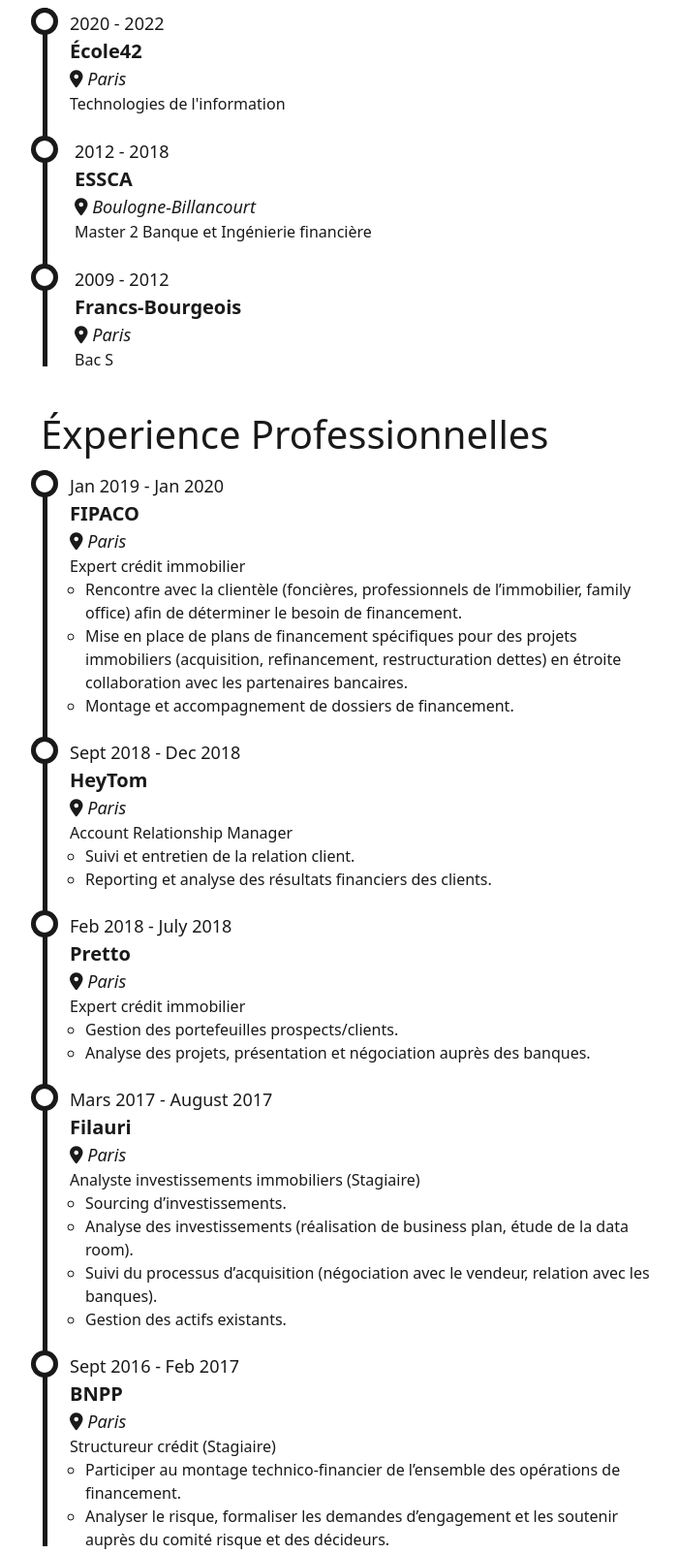
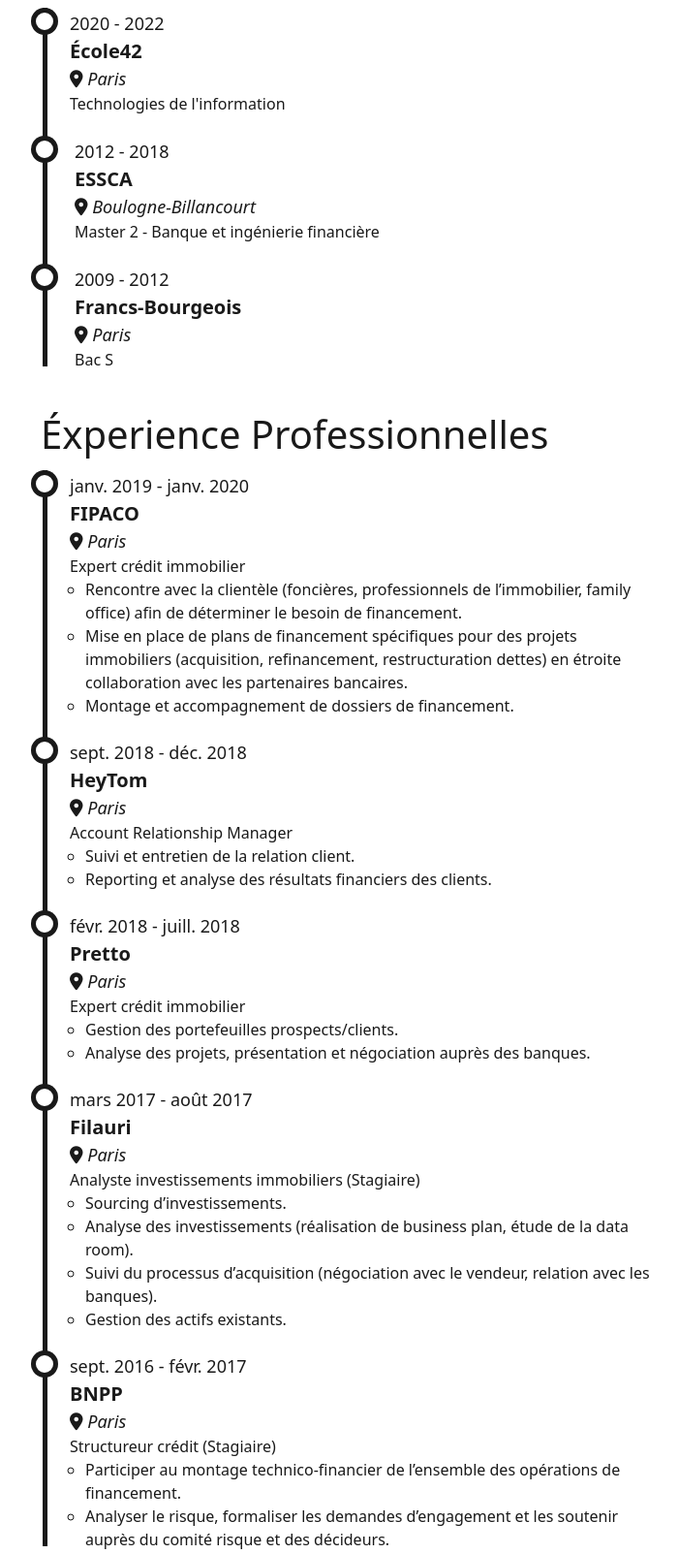
Before and after one commit to UnDesSix/undessix.github.io, a plain HTML site: page fr/about.html in a window 1280 px wide. Shown: the part 1123-2726 px from the top of the page at 97% size, without its empty margins (278-979 px from the left). Drawn offline with Linux system fonts and the light colour scheme.

Commit message:
fix MONTHS IN FR INSTEAD OF EN

```diff
--- a/fr/about.html
+++ b/fr/about.html
@@ -107,7 +107,7 @@
               <p class="date">2012 - 2018</p>
               <p class="company">ESSCA</p>
               <p class="place"><i class="fa-solid fa-location-dot"></i> Boulogne-Billancourt</p>
-              <p class="description">Master 2 Banque et Ingénierie financière</p>
+              <p class="description">Master 2 - Banque et ingénierie financière</p>
             </div>
           </li>
           <li class="subway-il">
@@ -126,7 +126,7 @@
         <ul class="subway-ul">
           <li class="subway-il">
             <div style="padding-left: 15px;">
-              <p class="date">Jan 2019 - Jan 2020</p>
+              <p class="date">janv. 2019 - janv. 2020</p>
               <p class="company">FIPACO</p>
               <p class="place"><i class="fa-solid fa-location-dot"></i> Paris</p>
               <p class="mission">Expert crédit immobilier</p>
@@ -139,7 +139,7 @@
           </li>
           <li class="subway-il">
             <div style="padding-left: 15px;">
-              <p class="date">Sept 2018 - Dec 2018</p>
+              <p class="date">sept. 2018 - déc. 2018</p>
               <p class="company">HeyTom</p>
               <p class="place"><i class="fa-solid fa-location-dot"></i> Paris</p>
               <p class="mission">Account Relationship Manager</p>
@@ -151,7 +151,7 @@
           </li>
           <li class="subway-il">
             <div style="padding-left: 15px;">
-              <p class="date">Feb 2018 - July 2018</p>
+              <p class="date">févr. 2018 - juill. 2018</p>
               <p class="company">Pretto</p>
               <p class="place"><i class="fa-solid fa-location-dot"></i> Paris</p>
               <p class="mission">Expert crédit immobilier</p>
@@ -163,7 +163,7 @@
           </li>
           <li class="subway-il">
             <div style="padding-left: 15px;">
-              <p class="date">Mars 2017 - August 2017</p>
+              <p class="date">mars 2017 - août 2017</p>
               <p class="company">Filauri</p>
               <p class="place"><i class="fa-solid fa-location-dot"></i> Paris</p>
               <p class="mission">Analyste investissements immobiliers (Stagiaire)</p>
@@ -177,7 +177,7 @@
           </li>
           <li class="subway-il">
             <div style="padding-left: 15px;">
-              <p class="date">Sept 2016 - Feb 2017</p>
+              <p class="date">sept. 2016 - févr. 2017</p>
               <p class="company">BNPP</p>
               <p class="place"><i class="fa-solid fa-location-dot"></i> Paris</p>
               <p class="mission">Structureur crédit (Stagiaire)</p>
```
